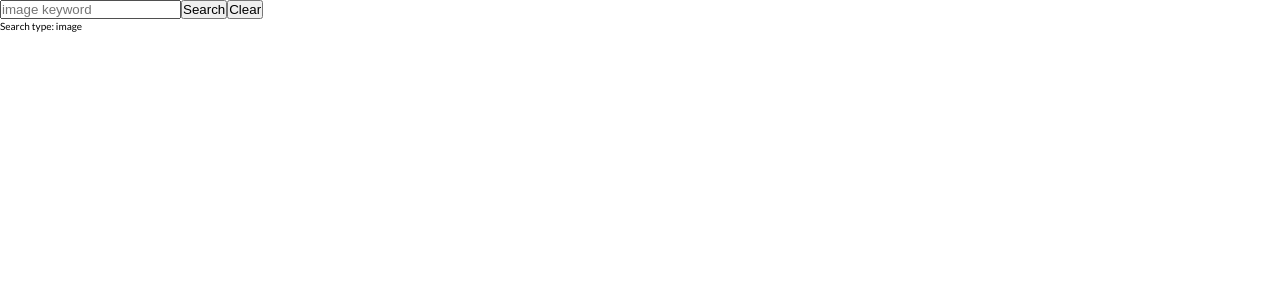
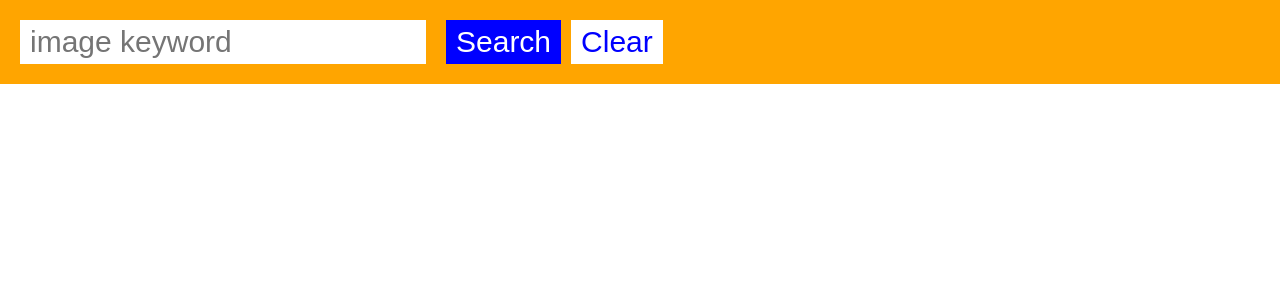
Before and after one commit to chochinlu/nasa-images, a React (Create React App) app: page / in a window 1280 px wide. Shown: the top 300 px of the page. Built offline with nearby package versions, Linux system fonts and the light colour scheme.

Commit message:
Add basic style

```diff
--- a/src/components/Search.js
+++ b/src/components/Search.js
@@ -1,15 +1,30 @@
 import React from 'react';
 import { Formik, Form, Field } from 'formik';
+import styled from 'styled-components';
+
+const Button = styled.button`
+  color: white;
+  background-color: blue;
+  font-size: 3rem;
+  padding: 5px 10px;
+  border: none;
+  margin-right: 1rem;
+`;
+
+const InvertButton = styled(Button)`
+  color: blue;
+  background-color: white;
+`;
 
 const SearchForm = ({ handleReset, isSubmitting, ...props }) => (
   <Form>
     <Field type="text" name="query" placeholder="image keyword" />
-    <button type="submit" disabled={isSubmitting}>
+    <Button type="submit" disabled={isSubmitting}>
       Search
-    </button>
-    <button type="reset" onClick={handleReset}>
+    </Button>
+    <InvertButton type="reset" onClick={handleReset}>
       Clear
-    </button>
+    </InvertButton>
   </Form>
 );
 
@@ -18,9 +33,21 @@ const initValues = { query: '' };
 const NASA_QUERY_URL = 'https://images-api.nasa.gov/search?media_type=image&q=';
 const queryUrl = query => `${NASA_QUERY_URL}${query}`;
 
+const SearchWrapper = styled.div`
+  background-color: orange;
+  padding: 2rem;
+
+  input {
+    padding: 5px 10px;
+    font-size: 3rem;
+    margin-right: 2rem;
+    border: none;
+  }
+`;
+
 const Search = props => {
   return (
-    <div>
+    <SearchWrapper>
       <Formik
         initialValues={initValues}
         onSubmit={(values, { setSubmitting, resetForm }) => {
@@ -30,8 +57,7 @@ const Search = props => {
         }}
         component={SearchForm}
       />
-      <p>Search type: image</p>
-    </div>
+    </SearchWrapper>
   );
 };
 
```
